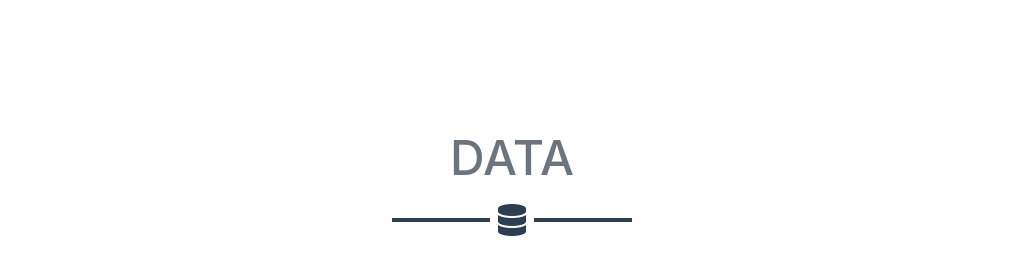
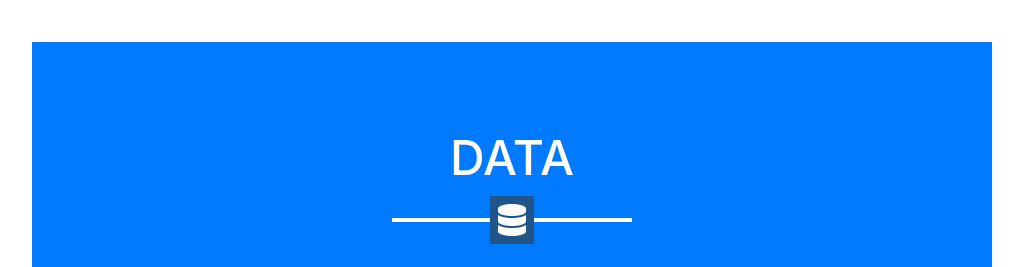
Before and after one commit to biomed-data-examples/biomed-data-examples.github.io, a website with bundled scripts: page index.html in a window 1280 px wide. Shown: the part 1200-1467 px from the top of the page, without its empty margins (128-1151 px from the left). Built offline with nearby package versions, Linux system fonts and the light colour scheme.

Commit message:
update to format

```diff
--- a/index.html
+++ b/index.html
@@ -69,10 +69,10 @@
     </section>
 
     <!-- Portfolio Grid Section -->
-    <section class="portfolio" id="portfolio">
+    <section class="portfolio bg-primary text-white mb-0" id="portfolio">
       <div class="container">
-        <h2 class="text-center text-uppercase text-secondary mb-0">Data</h2>
-        <hr class="star-dark mb-5">
+        <h2 class="text-center text-uppercase text-white mb-0">Data</h2>
+        <hr class="star-light mb-5">
         <a href="https://data-archive.nimh.nih.gov/abcd" target="_blank">
             <h4>Adolescent Brain Cognitive Development (ABCD) Data Repository</h4>
         </a>
```
